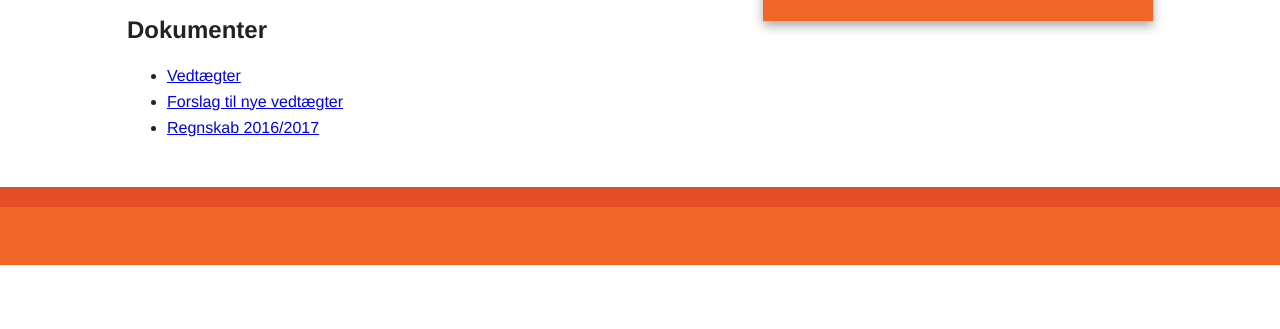
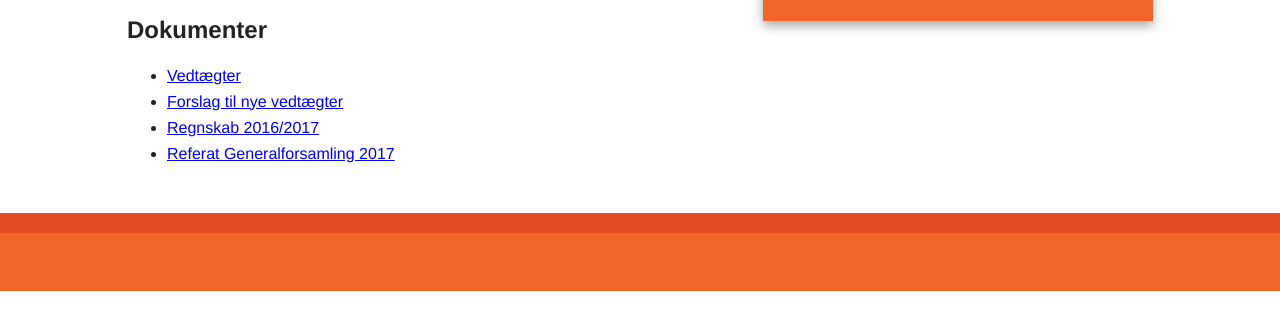
Before and after one commit to lysskovvej/Lysskovvej.github.io, a plain HTML site: page index.html in a window 1280 px wide. Shown: the part 259-588 px from the top of the page. Drawn offline with nearby package versions, Linux system fonts and the light colour scheme.

Commit message:
Update index.html

```diff
--- a/index.html
+++ b/index.html
@@ -55,6 +55,9 @@
                             <li>
                                 <a target="_blank" href="./dokumenter/Vejlauget Lysskovvej regnskab 2016-2017.pdf">Regnskab 2016/2017</a>
                             </li>
+                            <li>
+                                <a target="_blank" href="./dokumenter/REFERAT%20GENERALFORSAMLING%202017%20I%20VEJLAUGET%20LYSSKOVVEJ.pdf">Referat Generalforsamling 2017</a>
+                            </li>
 
                             </ul></p>
                     </section>
```
